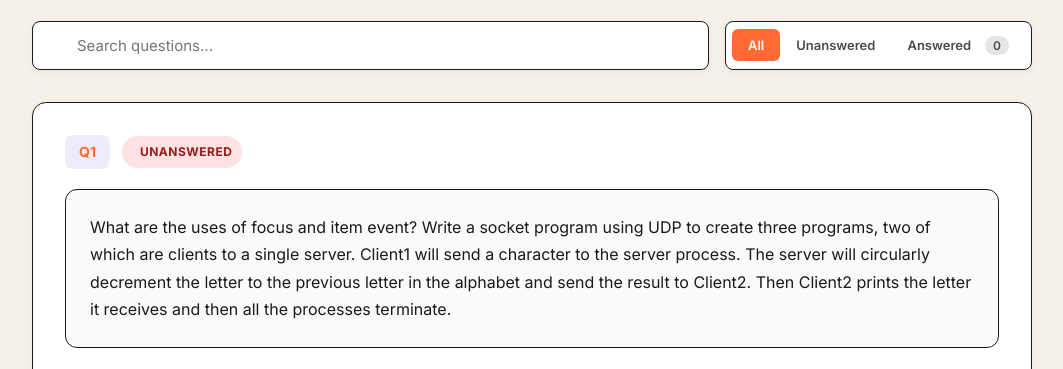
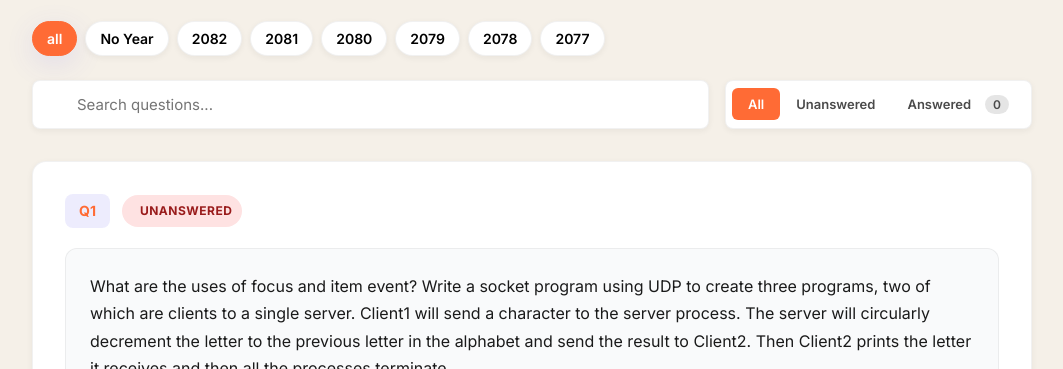
Before and after one commit to Firojpaudel/csit-7th-sem-qbank, a plain HTML site: page index.html in a window 1280 px wide. Shown: the part 322-691 px from the top of the page, without its empty margins (108-1171 px from the left). Drawn offline with nearby package versions, Linux system fonts and the light colour scheme.

Commit message:
Fix year-filter bug (processedQs before use), restore year pills; soften borders; non-sticky header; re-add API key fields

```diff
--- a/app.js
+++ b/app.js
@@ -500,7 +500,10 @@ function renderStats() {
 function renderSettingsModal() {
   if (!state.settingsOpen) return '';
   // If user logged in, show account and sign out option
-  const userSection = state.currentUser ? `
+  const apiToggleChecked = state.useTurbo ? 'checked' : '';
+  const neonChecked = state.neonEnabled ? 'checked' : '';
+
+  const accountSection = state.currentUser ? `
     <div style="display:flex; flex-direction:column; gap:10px;">
       <div style="font-weight:700">Signed in as ${escapeHtml(state.currentUser.email)}</div>
       <div style="display:flex; gap:8px;"><button class="btn" onclick="signOut()">Sign out</button></div>
@@ -525,10 +528,42 @@ function renderSettingsModal() {
     <div class="modal-overlay" onclick="toggleSettings()"></div>
     <div class="modal card">
       <div class="modal-header">
-        <h2>Account</h2>
+        <h2>Settings</h2>
         <button class="btn btn-secondary" onclick="toggleSettings()" style="padding: 5px 10px;">X</button>
       </div>
-      ${userSection}
+      <form onsubmit="saveSettings(event)" style="display:flex; flex-direction: column; gap: 16px;">
+        <div class="form-group">
+          <label>OpenRouter API Key (Standard)</label>
+          <input type="password" name="apiKey" value="${state.apiKey || ''}" class="input-brutal" placeholder="sk-or-... (optional if Turbo enabled)">
+          <small>Get a free key from <a href="https://openrouter.ai/keys" target="_blank">openrouter.ai</a></small>
+        </div>
+
+        <div class="form-group">
+          <label style="display:flex; align-items:center; gap:8px;">
+            <input type="checkbox" name="useTurbo" ${apiToggleChecked} style="width:auto; transform:scale(1.1);">
+            Enable Turbo Mode (Groq)
+          </label>
+        </div>
+
+        <div class="form-group" style="${state.useTurbo ? '' : 'opacity:0.7'}">
+          <label>Groq API Key</label>
+          <input type="password" name="groqKey" value="${state.groqKey || ''}" class="input-brutal" placeholder="gsk_...">
+        </div>
+
+        <div class="form-group">
+          <label style="display:flex; align-items:center; gap:8px;">
+            <input type="checkbox" name="useNeon" ${neonChecked} style="width:auto; transform:scale(1.1);">
+            Save answers to Neon DB (server-side)
+          </label>
+          <small style="color:var(--text-muted);">Server must have NEON_API environment variable set.</small>
+        </div>
+
+        <button type="submit" class="btn btn-primary" style="width:100%">Save Settings</button>
+      </form>
+
+      <hr style="margin:18px 0; border:none; border-top:1px solid var(--border-weak);" />
+
+      ${accountSection}
     </div>
   `;
 }
@@ -553,7 +588,6 @@ function renderQuestionList() {
     </div>`;
   }
 
-  // Apply filters and search
   let processedQs = currentSub.questions.map((q, idx) => {
       const text = typeof q === 'object' ? q.text : q;
       const isAnswered = !!currentSub.answers[text];
@@ -565,6 +599,16 @@ function renderQuestionList() {
           answer: currentSub.answers[text]
       };
   });
+
+  // Apply year filter (after processedQs is available)
+  if (state.selectedYear && state.selectedYear !== 'all') {
+      const sel = state.selectedYear;
+      processedQs = processedQs.filter(q => {
+          const y = getYearForQuestion(q.text) || 'unknown';
+          if (sel === 'unknown') return !y || y === 'unknown';
+          return String(y) === String(sel);
+      });
+  }
 
   if (state.filter === 'answered') {
       processedQs = processedQs.filter(q => q.isAnswered);
@@ -704,7 +748,13 @@ function render() {
           </div>
       </div>
 
-      <!-- Year filters removed per UX request -->
+      <div style="margin:16px 0 24px; display:flex; gap:8px; flex-wrap:wrap;">
+        ${getYearsForSubject(state.activeSubject).map(y => {
+          const label = String(y) === 'unknown' ? 'No Year' : String(y);
+          const sel = String(state.selectedYear || 'all');
+          return `<button class="year-pill ${sel === String(y) ? 'active' : ''}" onclick="setYearFilter('${y}')">${label}</button>`;
+        }).join('')}
+      </div>
 
       <div class="controls-bar">
          <div class="search-wrap">
--- a/style.css
+++ b/style.css
@@ -12,7 +12,7 @@
   --success: #06D6A0;    /* teal green */
   --text-primary: #1A1A1A;
   --text-secondary: #4A4A4A;
-  --border: #1A1A1A;     /* thick black borders */
+  --border: #e6e1db;     /* softened border (light warm gray) */
   --shadow-color: 26,26,26; /* shadow rgb */
 
   --bg-color: var(--background);
@@ -102,7 +102,7 @@ button, .btn, a.btn {
 .btn-secondary {
   background-color: white;
   color: var(--text-main);
-  border: 1px solid var(--border);
+  border: 1px solid var(--border-weak);
   box-shadow: var(--shadow-sm);
 }
 .btn-secondary:hover:not(:disabled) {
@@ -118,9 +118,9 @@ button, .btn, a.btn {
   margin-bottom: 10px;
   border: none;
   box-shadow: none;
-  position: sticky;
-  top: 8px;
-  z-index: 50;
+  position: static; /* no longer sticky */
+  top: auto;
+  z-index: auto;
 }
 .header-content { display: flex; justify-content: space-between; align-items: center; gap: 20px; flex-wrap: wrap; }
 .header-controls { display: flex; align-items: center; gap: 16px; }
@@ -151,7 +151,7 @@ button, .btn, a.btn {
 .tab {
   background: white;
   border-radius: 999px;
-  border: 1px solid var(--border);
+  border: 1px solid var(--border-weak);
   padding: 10px 20px;
   color: var(--text-muted);
   font-weight: 600;
@@ -171,7 +171,7 @@ button, .btn, a.btn {
   border-color: transparent;
 }
 
-.year-pill { padding: 8px 14px; border-radius: 999px; background: white; border:1px solid var(--border); box-shadow: var(--shadow-sm); font-weight:600; }
+.year-pill { padding: 8px 14px; border-radius: 999px; background: white; border:1px solid var(--border-weak); box-shadow: var(--shadow-sm); font-weight:600; }
 .year-pill.active { background: var(--primary); color: white; border-color: var(--primary); box-shadow: 0 8px 30px rgba(79,70,229,0.12); }
 .btn-secondary[title] { position: relative; }
 
@@ -202,7 +202,7 @@ button, .btn, a.btn {
   flex-wrap: wrap;
 }
 .search-bar {
-  border: 1px solid var(--border);
+  border: 1px solid var(--border-weak);
   border-radius: var(--radius-sm);
   padding: 12px 20px;
   font-size: 15px;
@@ -217,7 +217,7 @@ button, .btn, a.btn {
 }
 .search-bar:focus {
   border-color: var(--primary);
-  box-shadow: 0 0 0 3px rgba(79, 70, 229, 0.2);
+  box-shadow: 0 0 0 3px rgba(255,107,53,0.12);
 }
 
 .filters {
@@ -226,7 +226,7 @@ button, .btn, a.btn {
   padding: 6px;
   border-radius: var(--radius-sm);
   align-items: center;
-  border: 1px solid var(--border);
+  border: 1px solid var(--border-weak);
   box-shadow: var(--shadow-sm);
 }
 
@@ -275,7 +275,7 @@ button, .btn, a.btn {
   border-radius: var(--radius-lg);
   padding: 32px;
   box-shadow: var(--shadow-sm);
-  border: 1px solid var(--border);
+  border: 1px solid var(--border-weak);
   transition: transform 0.2s cubic-bezier(0.4, 0, 0.2, 1), box-shadow 0.2s;
 }
  .question-card:hover {
@@ -317,7 +317,7 @@ button, .btn, a.btn {
   background: #f9fafb;
   padding: 24px;
   border-radius: var(--radius-md);
-  border: 1px solid var(--border);
+  border: 1px solid var(--border-weak);
 }
 
 /* Question code block styling */
@@ -373,7 +373,7 @@ button, .btn, a.btn {
   font-size: 13px;
   padding: 8px 14px;
   background: white;
-  border: 1px solid var(--border);
+  border: 1px solid var(--border-weak);
   color: var(--text-muted);
   box-shadow: var(--shadow-sm);
   border-radius: var(--radius-sm);
@@ -439,12 +439,12 @@ button, .btn, a.btn {
   font-size: 14px;
   border-radius: var(--radius-sm);
   overflow: hidden;
-  box-shadow: 0 0 0 1px var(--border);
+  box-shadow: 0 0 0 1px var(--border-weak);
 }
 .answer-box th, .answer-box td {
   padding: 14px 16px;
   text-align: left;
-  border-bottom: 1px solid var(--border);
+  border-bottom: 1px solid var(--border-weak);
 }
 .answer-box th { background: #f8fafc; font-weight: 600; color: #0f172a; }
 .answer-box tr:last-child td { border-bottom: none; }
@@ -494,7 +494,7 @@ button, .btn, a.btn {
 .form-group label { font-size: 14px; font-weight: 700; color: var(--text-main); }
 .input-brutal, .form-group input {
   padding: 14px 16px;
-  border: 1px solid var(--border);
+  border: 1px solid var(--border-weak);
   border-radius: var(--radius-sm);
   font-size: 15px;
   transition: all 0.2s;
@@ -505,7 +505,7 @@ button, .btn, a.btn {
 }
 .input-brutal:focus, .form-group input:focus {
   outline: none; border-color: var(--primary); background: white;
-  box-shadow: 0 0 0 4px rgba(79, 70, 229, 0.15);
+  box-shadow: 0 0 0 4px rgba(255,107,53,0.12);
 }
 .form-group small { font-size: 13px; color: var(--text-muted); margin-top: 4px; line-height: 1.4; }
 .form-group small a { color: var(--primary); text-decoration: none; font-weight: 500; }
@@ -517,7 +517,7 @@ button, .btn, a.btn {
   padding: 16px;
   border-radius: var(--radius-sm);
   background: #f8fafc;
-  border: 1px solid var(--border);
+  border: 1px solid var(--border-weak);
   display: flex;
   align-items: center;
   gap: 8px;
```
